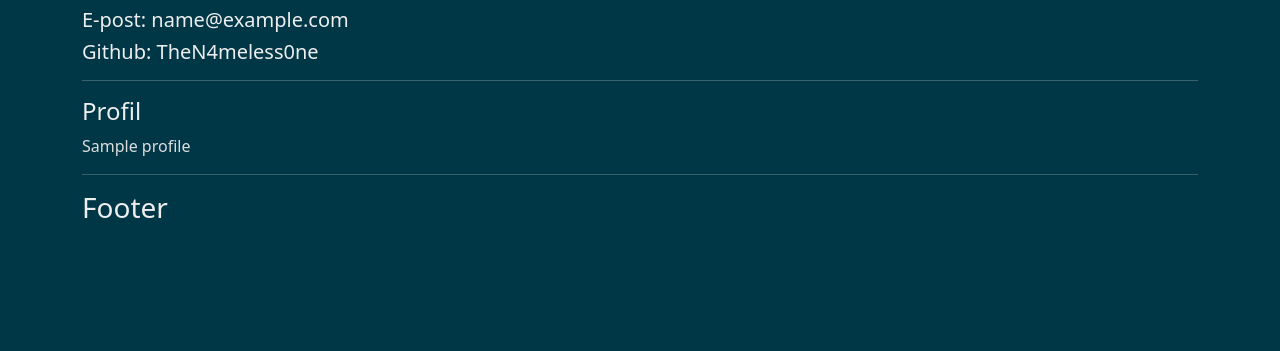
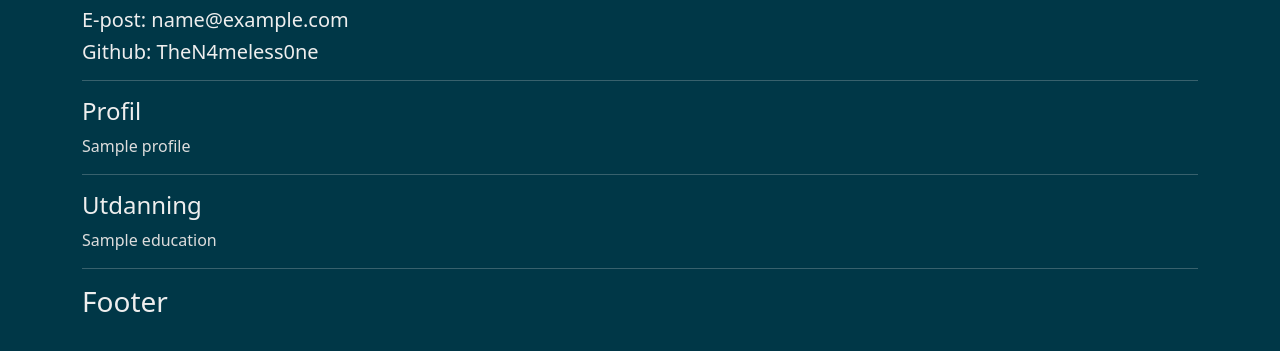
Before and after one commit to TheN4meless0ne/Den-store-f-rjulsoppgaven_YFF-Elias, a Flask app: template portfolio/templates/page/portfolio.html in a window 1280 px wide. Shown: the part 160-511 px from the top of the page. Run offline with Flask 3, Linux system fonts and the light colour scheme; the template is opened without the code that fills it: most values are stand-ins (such as "Sample title", 1, 10 or a date in 2020); some libraries are stand-ins or nearby versions.

Commit message:
Update portfolio.html

```diff
--- a/portfolio/templates/page/portfolio.html
+++ b/portfolio/templates/page/portfolio.html
@@ -28,15 +28,10 @@
         <p>{{ info.profile | replace('\n', '<br>') | safe }}</p>
     </div>
     <hr>
+    <div class="portfolio_content">
+        <h4>Utdanning</h4>
+        <p>{{ info.education | replace('\n', '<br>') | safe }}</p>
+    <hr>
     <div class="portfolio_footer">
         <h3>Footer</h3>
 {% endblock content %}
-
-<!--
-<details>
-    <summary>Test</summary>
-    <code>
-        This is a test
-    </code>
-</details>
--->
```
